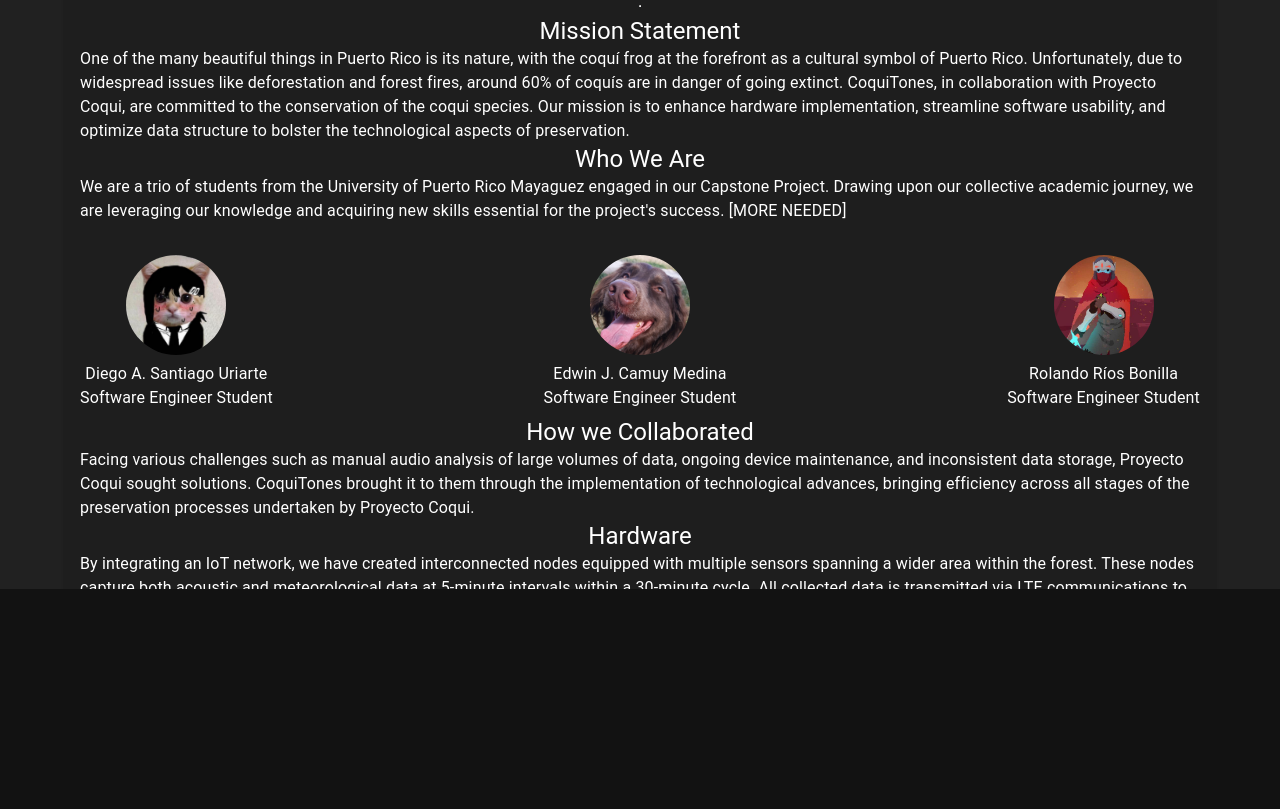
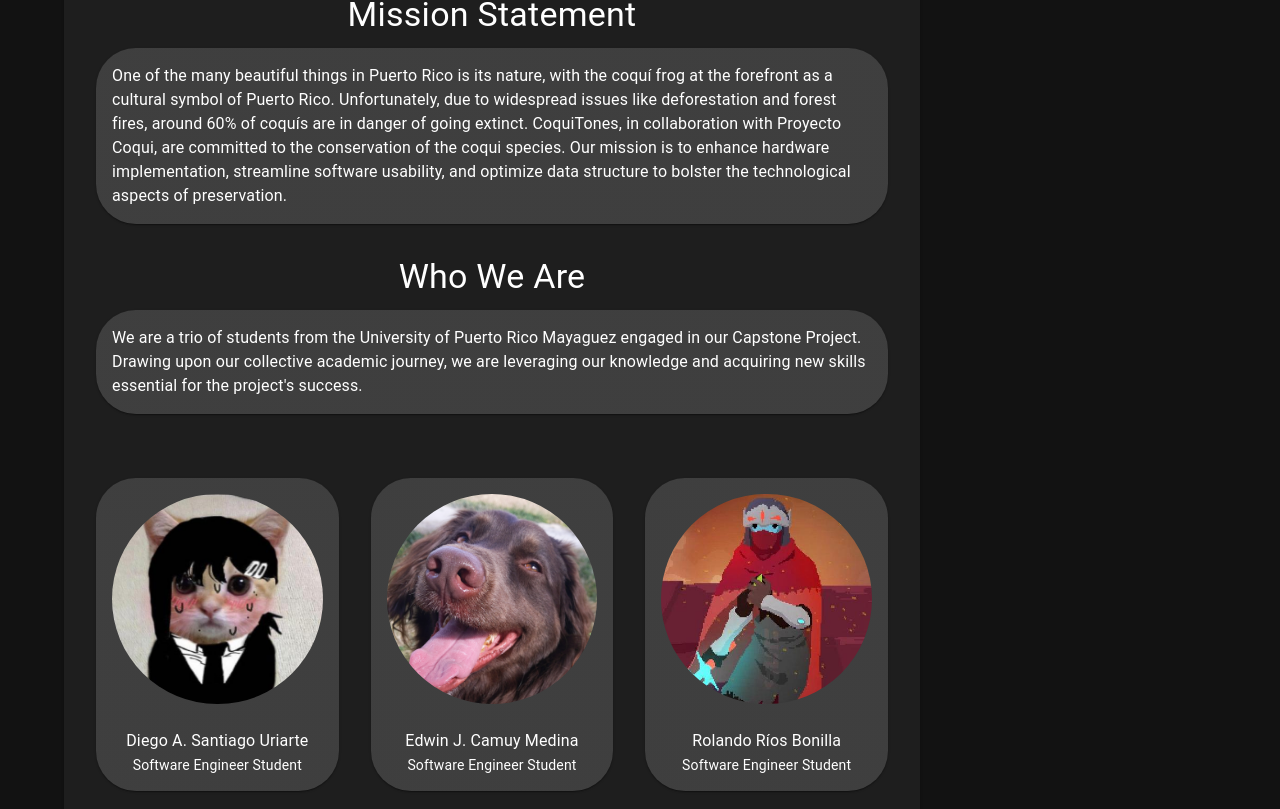
Before and after one commit to AlonsoUriarte14/CoquiTones, a React (Create React App) app in the folder Frontend/: page /About in a window 1280 px wide. Shown: the part 251-1060 px from the top of the page. Before the commit the page ends 840 px from the top, so only its background shows below. Built offline with nearby package versions, Linux system fonts and the light colour scheme.

Commit message:
added about pretty and about

```diff
--- a/Frontend/src/pages/About.jsx
+++ b/Frontend/src/pages/About.jsx
@@ -2,146 +2,119 @@ import React from "react";
 import { ThemeProvider } from '@mui/material/styles';
 import CssBaseline from '@mui/material/CssBaseline';
 import Box from '@mui/material/Box';
-import Toolbar from '@mui/material/Toolbar';
-import Typography from '@mui/material/Typography';
 import Container from '@mui/material/Container';
 import Grid from '@mui/material/Grid';
 import Paper from '@mui/material/Paper';
-import Link from '@mui/material/Link';
+import Typography from '@mui/material/Typography';
 import DiegoPic from '../components/images/DiegoAlonsoPFP.jpeg'
 import EdwinPic from '../components/images/EdwinCamuyPFP.png'
 import RolandoPic from '../components/images/RolandoRiosPFP.jpeg'
-import BarAndNav from "../components/shared/BarAndNav";
-import theme from "../components/shared/Theme"
-import FileUpload from "../components/shared/FileUpload";
 import Navbar from "../components/shared/Navbar";
+import theme from "../components/shared/Theme";
 
-const studentList = [{ name: "Diego A. Santiago Uriarte", image: DiegoPic, bio: "Software Engineer Student" },
+const studentList = [
+    { name: "Diego A. Santiago Uriarte", image: DiegoPic, bio: "Software Engineer Student" },
     { name: "Edwin J. Camuy Medina", image: EdwinPic, bio: 'Software Engineer Student' },
-{ name: "Rolando Ríos Bonilla", image: RolandoPic, bio: 'Software Engineer Student' }];
+    { name: "Rolando Ríos Bonilla", image: RolandoPic, bio: 'Software Engineer Student' }
+];
 
 const About = () => {
 
     return (
         <ThemeProvider theme={theme}>
+            <CssBaseline />
             <Navbar />
-            <Box sx={{ display: 'flex' }} >
-                <CssBaseline />
+            <Container maxWidth="lg" sx={{ mt: 10, mb: 10 }}>
+                <Grid container spacing={4}>
+                    <Grid item xs={12} md={8} lg={9}>
+                        <Paper sx={{ p: 4 }}>
+                            <Paper >
 
-                <Box
-                    component="main"
-                    sx={{
-                        backgroundColor: (theme) =>
-                            theme.palette.mode === 'light'
-                                ? theme.palette.grey[100]
-                                : theme.palette.grey[900],
-                        flexGrow: 1,
-                        height: '100vh',
-                        overflow: 'auto',
-                    }}
-                >
-                    <Container maxWidth="lg" sx={{ mt: 10, mb: 10 }}>
-                        <Grid item xs={12} md={8} lg={9}>
-                            <Paper
-                                sx={{
-                                    p: 2,
-                                    display: 'flex',
-                                    flexDirection: 'column',
-                                    height: "auto",
-                                }}
-                            >
-                                <Typography variant="h1" color="primary" align="center">
-                                    About Page
+                                <Typography variant="h2" color="primary" align="center" gutterBottom>
+                                    About
+                                </Typography>
+                            </Paper>
+
+                            <Typography variant="h4" color="white" align="center" gutterBottom>
+                                Mission Statement
                             </Typography>
 
-                                <hr />
+                            <Paper sx={{ p: 2, backgroundColor: 'rgba(255, 255, 255, 0.1)', borderRadius: 10 }}>
+                                <Typography variant="body1" color="white" align="left">
+                                    One of the many beautiful things in Puerto Rico is its nature, with the coquí frog at the forefront as a cultural symbol of Puerto Rico. Unfortunately, due to widespread issues like deforestation and forest fires, around 60% of coquís are in danger of going extinct. CoquiTones, in collaboration with Proyecto Coqui, are committed to the conservation of the coqui species. Our mission is to enhance hardware implementation, streamline software usability, and optimize data structure to bolster the technological aspects of preservation.
+                                </Typography>
+                            </Paper>
 
-                                <Typography variant="h5" color="white" align="center">
-                                    Mission Statement
-                                </Typography >
-                                <Typography variant="p" color="white" align="left">
-
-                                    One of the many beautiful things in Puerto Rico is its nature,
-                                    with the coquí frog at the forefront as a cultural symbol of Puerto Rico.
-                                    Unfortunately, due to widespread issues like deforestation
-                                    and forest fires, around 60% of coquís are in danger of going extinct.
-                                    CoquiTones, in collaboration with Proyecto Coqui, are
-                                    committed to the conservation of the coqui species.
-                                    Our mission is to enhance hardware implementation,
-                                    streamline software usability, and optimize data
-                                    structure to bolster the technological aspects of preservation.
-                                </Typography>
-
-                                <Typography variant='h5' color="white" align="center">
-
+                            <Typography variant="h4" color="white" align="center" sx={{ mt: 4 }} gutterBottom>
                                 Who We Are
                             </Typography>
 
-                                <Typography variant='p' color="white">
+                            <Paper sx={{ p: 2, backgroundColor: 'rgba(255, 255, 255, 0.1)', borderRadius: 10 }}>
+                                <Typography variant="body1" color="white">
+                                    We are a trio of students from the University of Puerto Rico Mayaguez engaged in our Capstone Project. Drawing upon our collective academic journey, we are leveraging our knowledge and acquiring new skills essential for the project's success.
+                                </Typography>
+                            </Paper>
 
-                                    We are a trio of students from the University of Puerto Rico Mayaguez engaged in our Capstone Project.
-                                    Drawing upon our collective academic journey, we are leveraging our knowledge and acquiring new skills essential for the project's success.
-                                    [MORE NEEDED]
+                            <Grid container spacing={4} sx={{ mt: 4 }}>
+                                {studentList.map((item, index) => (
+                                    <Grid item key={index} xs={12} md={4}>
+                                        <Paper sx={{ p: 2, backgroundColor: 'rgba(255, 255, 255, 0.1)', borderRadius: 10 }}>
+                                            <img src={item.image} alt={item.name} style={{ width: '100%', borderRadius: '50%' }} />
+                                            <Typography variant="subtitle1" color="white" align="center" sx={{ mt: 2 }}>
+                                                {item.name}
                                             </Typography>
-                                <Box sx={{
-                                    pt: 4,
-                                    display: 'flex',
-                                    flexDirection: 'row',
-                                    justifyContent: 'space-between',
-                                    gap: 4, width: '100'
-                                }}>
+                                            <Typography variant="body2" color="white" align="center">
+                                                {item.bio}
+                                            </Typography>
+                                        </Paper>
+                                    </Grid>
+                                ))}
+                            </Grid>
 
-                                    {studentList.map((item, index) => (
-                                        <div key={index} style={{ textAlign: 'center' }}>
-                                            <img src={item.image} alt={item.name} style={{ width: '100px', height: '100px', borderRadius: '50%' }} />
-                                            <Typography>{item.name}</Typography>
-                                            <Typography gutterBottom='true'>{item.bio}</Typography>
-                                        </div>
-                                    ))}
-
-                                </Box>
-
-                                <Typography variant="h5" color="white" align="center">
-
+                            <Typography variant="h4" color="white" align="center" sx={{ mt: 4 }} gutterBottom>
                                 How we Collaborated
                             </Typography>
 
-                                <Typography variant="p" color="white">
-
+                            <Paper sx={{ p: 2, backgroundColor: 'rgba(255, 255, 255, 0.1)', borderRadius: 10 }}>
+                                <Typography variant="body1" color="white">
                                     Facing various challenges such as manual audio analysis of large volumes of data, ongoing device maintenance, and inconsistent data storage, Proyecto Coqui sought solutions. CoquiTones brought it to them through the implementation of technological advances, bringing efficiency across all stages of the preservation processes undertaken by Proyecto Coqui.
                                 </Typography>
+                            </Paper>
 
-                                <Typography variant="h5" color="white" align="center">
-
-
+                            <Typography variant="h4" color="white" align="center" sx={{ mt: 4 }} gutterBottom>
                                 Hardware
                             </Typography>
-                                <Typography variant="p" color="white" >
 
-
+                            <Paper sx={{ p: 2, backgroundColor: 'rgba(255, 255, 255, 0.1)', borderRadius: 10 }}>
+                                <Typography variant="body1" color="white">
                                     By integrating an IoT network, we have created interconnected nodes equipped with multiple sensors spanning a wider area within the forest. These nodes capture both acoustic and meteorological data at 5-minute intervals within a 30-minute cycle. All collected data is transmitted via LTE communications to a remote server. To minimize device retrieval frequency, we've engineered a robust power supply system with the ability to harness solar energy, extending operational lifespan to a minimum of three weeks.
                                 </Typography>
+                            </Paper>
 
-
-                                <Typography variant="h5" color="white" align="center">
-
-
+                            <Typography variant="h4" color="white" align="center" sx={{ mt: 4 }} gutterBottom>
                                 Software
                             </Typography>
-                                <Typography variant="p" color="white">
 
+                            <Paper sx={{ p: 2, backgroundColor: 'rgba(255, 255, 255, 0.1)', borderRadius: 10 }}>
+                                <Typography variant="body1" color="white">
+                                    We structured the collected data utilizing a Database Management System (DBMS) to provide efficient data manipulation capabilities as required, increasing productivity and facilitating the process. We will also employ a Sound Analysis Tool to transform audio files into spectrograms, further enhancing efficiency. Additionally, we are in the process of developing a machine learning model tasked with automating the identification of the coqui species inside said audio files, which will significantly streamline the workflow and improve productivity.
+                                </Typography>
+                            </Paper>
 
-                                    We structured the collected data utilizing a Database Management System (DBMS) to provide efficient data manipulation capabilities as required, increasing productivity and facilitating the process. We will also employ a Sound Analysis Tool to transform audio files into spectrograms, further enhancing efficiency. Additionally, we are in the process of developing a machine learning model tasked with automating the identification of the coqui species inside said audio files, which will significantly streamline the workflow and improve productivity.
+                            <Typography variant="h4" color="white" align="center" sx={{ mt: 4 }} gutterBottom>
                                 Future of CoquiTones
+                            </Typography>
+
+                            <Paper sx={{ p: 2, backgroundColor: 'rgba(255, 255, 255, 0.1)', borderRadius: 10 }}>
+                                <Typography variant="body1" color="white">
                                     Given the educational nature of this endeavor and its non-commercial focus, we have decided to make our project Open-Source. This decision enables anyone to create their own adaptations based on their requirements.[MORE NEEDED]
                                 </Typography>
+                            </Paper>
 
-
-                            </Paper >
+                        </Paper>
                     </Grid>
-                    </Container >
-                </Box>
-            </Box>
+                </Grid>
+            </Container>
         </ThemeProvider>
     )
 }
```
Also changed, not shown: Frontend/src/pages/Classifier.jsx (+94 -3 lines). Lines whose indentation alone changed are shown as unchanged.
